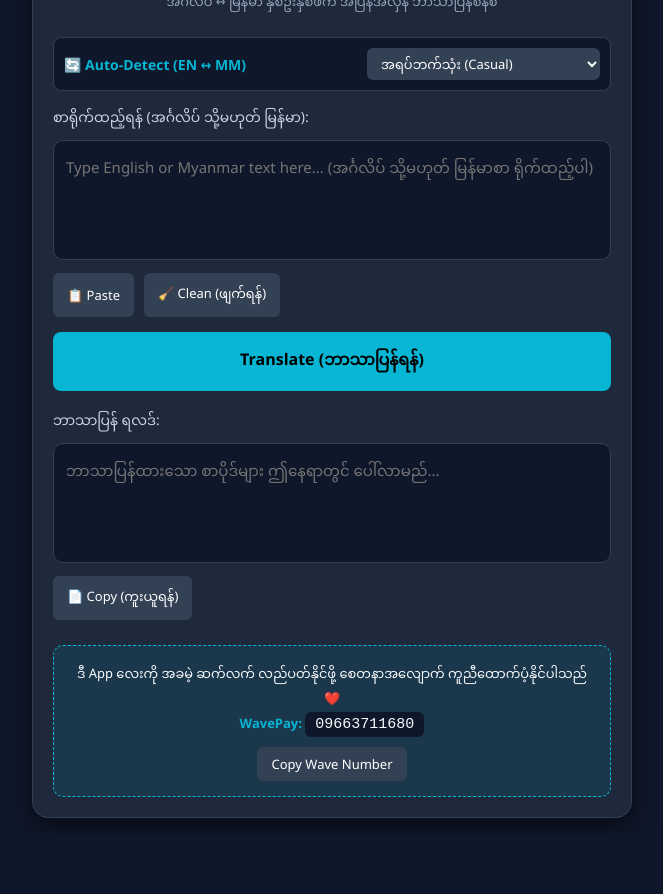
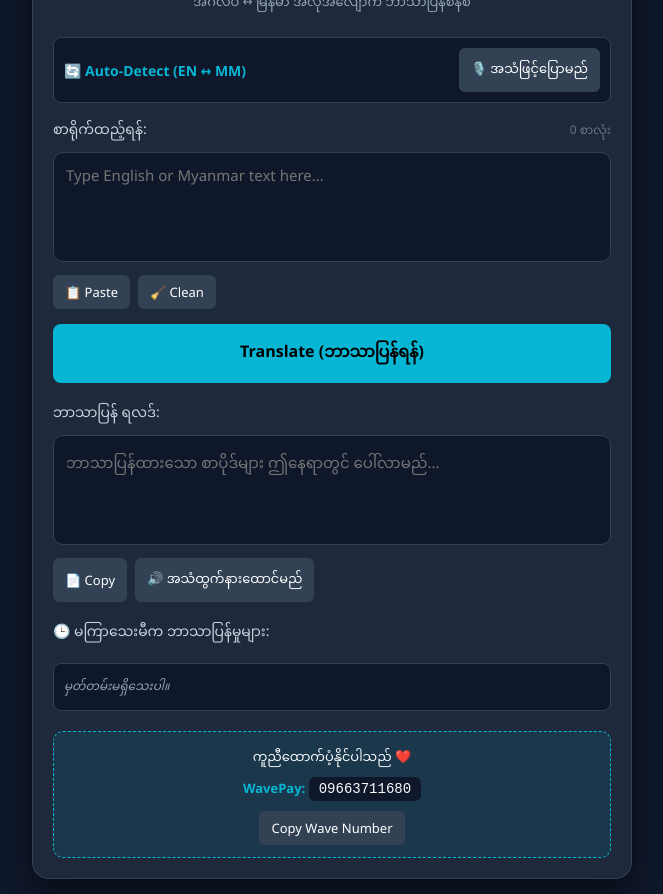
Before and after one commit to rlay2770-beep/myanmar-translator, a plain HTML site: page index.html in a window 1280 px wide. Shown: the part 85-979 px from the top of the page, without its empty margins (308-971 px from the left). Before the commit the page ends 918 px from the top, so only its background shows below. Drawn offline with Linux system fonts and the light colour scheme.

Commit message:
Revise title and enhance translator features
Updated the title and text for the Myanmar Translator application, improved styling, and added functionality for voice input and character count.

```diff
--- a/index.html
+++ b/index.html
@@ -3,250 +3,186 @@
 <head>
     <meta charset="UTF-8">
     <meta name="viewport" content="width=device-width, initial-scale=1.0">
-    <title>Myanmar Translator</title>
+    <title>Myanmar Smart Translator Pro</title>
     <style>
-        * {
-            box-sizing: border-box;
-            margin: 0;
-            padding: 0;
-            font-family: 'Segoe UI', Tahoma, Geneva, Verdana, sans-serif;
-        }
-        body {
-            background-color: #0F172A; /* Deep Charcoal */
-            color: #F8FAFC;
-            display: flex;
-            justify-content: center;
-            align-items: center;
-            min-height: 100vh;
-            padding: 15px;
-        }
-        .container {
-            width: 100%;
-            max-width: 600px;
-            background: #1E293B;
-            padding: 20px;
-            border-radius: 16px;
-            box-shadow: 0 10px 25px rgba(0,0,0,0.5);
-            border: 1px solid #334155;
-        }
-        .header {
-            text-align: center;
-            margin-bottom: 20px;
-        }
-        .header h1 {
-            color: #06B6D4; /* Neon Cyan */
-            font-size: 24px;
-            margin-bottom: 5px;
-        }
-        .header p {
-            color: #94A3B8;
-            font-size: 13px;
-        }
-        .controls {
-            display: flex;
-            justify-content: space-between;
-            align-items: center;
-            margin-bottom: 12px;
-            background: #0F172A;
-            padding: 10px;
-            border-radius: 8px;
-            border: 1px solid #334155;
-        }
-        .lang-indicator {
-            color: #06B6D4;
-            font-weight: bold;
-            font-size: 14px;
-        }
-        .mode-select {
-            background: #334155;
-            color: #FFF;
-            border: none;
-            padding: 6px 10px;
-            border-radius: 6px;
-            outline: none;
-            cursor: pointer;
-            font-size: 13px;
-        }
-        .box-title {
-            font-size: 14px;
-            color: #CBD5E1;
-            margin-bottom: 6px;
-        }
-        textarea {
-            width: 100%;
-            height: 120px;
-            background: #0F172A;
-            border: 1px solid #334155;
-            color: #FFF;
-            padding: 12px;
-            border-radius: 10px;
-            resize: none;
-            font-size: 15px;
-            outline: none;
-        }
-        textarea:focus {
-            border-color: #06B6D4;
-        }
-        .btn-group {
-            display: flex;
-            gap: 10px;
-            margin-top: 8px;
-            margin-bottom: 15px;
-        }
-        .btn {
-            background: #334155;
-            color: #FFF;
-            border: none;
-            padding: 8px 14px;
-            border-radius: 6px;
-            cursor: pointer;
-            font-size: 13px;
-            display: flex;
-            align-items: center;
-            gap: 5px;
-            transition: 0.2s;
-        }
-        .btn:hover {
-            background: #475569;
-        }
-        .btn-translate {
-            background: #06B6D4;
-            color: #000;
-            font-weight: bold;
-            width: 100%;
-            padding: 12px;
-            border-radius: 8px;
-            margin-bottom: 15px;
-            cursor: pointer;
-            border: none;
-            font-size: 16px;
-        }
-        .btn-translate:hover {
-            background: #22D3EE;
-        }
-        .donation-card {
-            margin-top: 25px;
-            background: rgba(6, 182, 212, 0.1);
-            border: 1px dashed #06B6D4;
-            padding: 15px;
-            border-radius: 10px;
-            text-align: center;
-            font-size: 13px;
-        }
-        .donation-card b {
-            color: #06B6D4;
-        }
-        .num-box {
-            display: inline-block;
-            background: #0F172A;
-            padding: 4px 10px;
-            border-radius: 6px;
-            margin: 5px 0;
-            font-family: monospace;
-            font-size: 15px;
-        }
+        * { box-sizing: border-box; margin: 0; padding: 0; font-family: 'Segoe UI', Tahoma, Geneva, Verdana, sans-serif; }
+        body { background-color: #0F172A; color: #F8FAFC; display: flex; justify-content: center; align-items: center; min-height: 100vh; padding: 15px; }
+        .container { width: 100%; max-width: 600px; background: #1E293B; padding: 20px; border-radius: 16px; box-shadow: 0 10px 25px rgba(0,0,0,0.5); border: 1px solid #334155; }
+        .header { text-align: center; margin-bottom: 20px; }
+        .header h1 { color: #06B6D4; font-size: 24px; margin-bottom: 5px; }
+        .header p { color: #94A3B8; font-size: 13px; }
+        .controls { display: flex; justify-content: space-between; align-items: center; margin-bottom: 12px; background: #0F172A; padding: 10px; border-radius: 8px; border: 1px solid #334155; }
+        .lang-indicator { color: #06B6D4; font-weight: bold; font-size: 14px; }
+        .box-header { display: flex; justify-content: space-between; align-items: center; margin-bottom: 6px; }
+        .box-title { font-size: 14px; color: #CBD5E1; }
+        .char-count { font-size: 12px; color: #64748B; }
+        textarea { width: 100%; height: 110px; background: #0F172A; border: 1px solid #334155; color: #FFF; padding: 12px; border-radius: 10px; resize: none; font-size: 15px; outline: none; }
+        textarea:focus { border-color: #06B6D4; }
+        .btn-group { display: flex; gap: 8px; margin-top: 8px; margin-bottom: 15px; flex-wrap: wrap; }
+        .btn { background: #334155; color: #FFF; border: none; padding: 8px 12px; border-radius: 6px; cursor: pointer; font-size: 13px; display: flex; align-items: center; gap: 5px; transition: 0.2s; }
+        .btn:hover { background: #475569; }
+        .btn-translate { background: #06B6D4; color: #000; font-weight: bold; width: 100%; padding: 12px; border-radius: 8px; margin-bottom: 15px; cursor: pointer; border: none; font-size: 16px; }
+        .btn-translate:hover { background: #22D3EE; }
+        .history-box { margin-top: 15px; background: #0F172A; padding: 10px; border-radius: 8px; border: 1px solid #334155; max-height: 120px; overflow-y: auto; font-size: 12px; color: #94A3B8; }
+        .donation-card { margin-top: 20px; background: rgba(6, 182, 212, 0.1); border: 1px dashed #06B6D4; padding: 12px; border-radius: 10px; text-align: center; font-size: 13px; }
+        .donation-card b { color: #06B6D4; }
+        .num-box { display: inline-block; background: #0F172A; padding: 4px 10px; border-radius: 6px; margin: 5px 0; font-family: monospace; font-size: 14px; }
     </style>
 </head>
 <body>
 
 <div class="container">
     <div class="header">
-        <h1>Myanmar Translator</h1>
-        <p>အင်္ဂလိပ် ↔ မြန်မာ နှစ်ဦးနှစ်ဖက် အပြန်အလှန် ဘာသာပြန်စနစ်</p>
+        <h1>Myanmar Smart Translator</h1>
+        <p>အင်္ဂလိပ် ↔ မြန်မာ အလိုအလျောက် ဘာသာပြန်စနစ်</p>
     </div>
 
-    <!-- Direction Indicator & Mode Selector -->
     <div class="controls">
         <span class="lang-indicator">🔄 Auto-Detect (EN ↔ MM)</span>
-        <select id="toneSelect" class="mode-select">
-            <option value="casual">အရပ်ဘက်သုံး (Casual)</option>
-            <option value="formal">ရုံးသုံး / တရားဝင် (Formal)</option>
-            <option value="academic">ကျောင်းသုံး / ပညာရပ် (Academic)</option>
-        </select>
+        <button class="btn" onclick="startVoiceInput()">🎙️ အသံဖြင့်ပြောမည်</button>
     </div>
 
     <!-- Input Box -->
-    <div class="box-title">စာရိုက်ထည့်ရန် (အင်္ဂလိပ် သို့မဟုတ် မြန်မာ):</div>
-    <textarea id="inputText" placeholder="Type English or Myanmar text here... (အင်္ဂလိပ် သို့မဟုတ် မြန်မာစာ ရိုက်ထည့်ပါ)"></textarea>
+    <div class="box-header">
+        <div class="box-title">စာရိုက်ထည့်ရန်:</div>
+        <div class="char-count" id="inputCount">0 စာလုံး</div>
+    </div>
+    <textarea id="inputText" placeholder="Type English or Myanmar text here..." oninput="updateCount()"></textarea>
 
     <div class="btn-group">
         <button class="btn" onclick="pasteText()">📋 Paste</button>
-        <button class="btn" onclick="cleanText()">🧹 Clean (ဖျက်ရန်)</button>
+        <button class="btn" onclick="cleanText()">🧹 Clean</button>
     </div>
 
-    <!-- Translate Button -->
     <button class="btn-translate" onclick="translateText()">Translate (ဘာသာပြန်ရန်)</button>
 
     <!-- Output Box -->
-    <div class="box-title">ဘာသာပြန် ရလဒ်:</div>
+    <div class="box-header">
+        <div class="box-title">ဘာသာပြန် ရလဒ်:</div>
+    </div>
     <textarea id="outputText" readonly placeholder="ဘာသာပြန်ထားသော စာပိုဒ်များ ဤနေရာတွင် ပေါ်လာမည်..."></textarea>
 
     <div class="btn-group">
-        <button class="btn" onclick="copyText()">📄 Copy (ကူးယူရန်)</button>
+        <button class="btn" onclick="copyText()">📄 Copy</button>
+        <button class="btn" onclick="speakOutput()">🔊 အသံထွက်နားထောင်မည်</button>
+    </div>
+
+    <!-- History List -->
+    <div class="box-title" style="margin-top: 10px;">🕒 မကြာသေးမီက ဘာသာပြန်မှုများ:</div>
+    <div class="history-box" id="historyList">
+        <i>မှတ်တမ်းမရှိသေးပါ။</i>
     </div>
 
     <!-- Support / Donation Card -->
     <div class="donation-card">
-        ဒီ App လေးကို အခမဲ့ ဆက်လက် လည်ပတ်နိုင်ဖို့ စေတနာအလျောက် ကူညီထောက်ပံ့နိုင်ပါသည် ❤️<br>
-        <b>WavePay:</b> <span class="num-box" id="waveNum">09663711680</span><br>
+        ကူညီထောက်ပံ့နိုင်ပါသည် ❤️<br>
+        <b>WavePay:</b> <span class="num-box" id="waveNum">09663711680</span>
         <button class="btn" style="margin: 5px auto 0 auto;" onclick="copyWave()">Copy Wave Number</button>
     </div>
 </div>
 
 <script>
-    // Paste Function
+    function updateCount() {
+        const text = document.getElementById('inputText').value;
+        document.getElementById('inputCount').innerText = text.length + ' စာလုံး';
+    }
+
     async function pasteText() {
         try {
             const text = await navigator.clipboard.readText();
             document.getElementById('inputText').value = text;
+            updateCount();
         } catch (err) {
-            alert('Paste လုပ်ရန် ခွင့်ပြုချက်မရရှိပါ။ စာကို တိုက်ရိုက် Paste ထည့်ပေးပါ။');
+            alert('Paste လုပ်ရန် ခွင့်ပြုချက်မရရှိပါ။');
         }
     }
 
-    // Clean Function
     function cleanText() {
         document.getElementById('inputText').value = '';
         document.getElementById('outputText').value = '';
+        updateCount();
     }
 
-    // Copy Function
     function copyText() {
         const output = document.getElementById('outputText');
         if(!output.value) return;
         output.select();
         document.execCommand('copy');
-        alert('ဘာသာပြန်ထားသော စာပိုဒ်ကို Copy ကူးပြီးပါပြီ!');
+        alert('Copy ကူးပြီးပါပြီ!');
     }
 
-    // Copy Wave Number Function
     function copyWave() {
-        const num = document.getElementById('waveNum').innerText;
-        navigator.clipboard.writeText(num);
+        navigator.clipboard.writeText('09663711680');
         alert('WavePay ဖုန်းနံပါတ် 09663711680 ကို Copy ကူးပြီးပါပြီ!');
     }
 
-    // Smart Bi-directional Translation Logic (English <-> Myanmar)
+    // Voice Speech to Text (အသံဖြင့် စာရိုက်ခြင်း)
+    function startVoiceInput() {
+        if (!('webkitSpeechRecognition' in window) && !('SpeechRecognition' in window)) {
+            alert('သင့် Browser တွင် Voice Input စနစ် မပံ့ပိုးပါ။ Google Chrome ကို သုံးပေးပါ။');
+            return;
+        }
+        const SpeechRecognition = window.SpeechRecognition || window.webkitSpeechRecognition;
+        const recognition = new SpeechRecognition();
+        recognition.lang = 'en-US'; // အဓိက English အတွက်ထားရှိခြင်း
+
+        recognition.onstart = function() {
+            document.getElementById('inputText').placeholder = 'စကားပြောပါ... နားထောင်နေသည်...';
+        };
+
+        recognition.onresult = function(event) {
+            const transcript = event.results[0][0].transcript;
+            document.getElementById('inputText').value = transcript;
+            updateCount();
+        };
+
+        recognition.start();
+    }
+
+    // Text to Speech (အသံထွက်ဖတ်ပြခြင်း)
+    function speakOutput() {
+        const text = document.getElementById('outputText').value;
+        if (!text) return;
+        const utterance = new SpeechSynthesisUtterance(text);
+        window.speechSynthesis.speak(utterance);
+    }
+
+    // History ကို LocalStorage တွင် သိမ်းခြင်း
+    function saveToHistory(input, output) {
+        let history = JSON.parse(localStorage.getItem('trans_history') || '[]');
+        history.unshift({ input, output });
+        if (history.length > 5) history.pop(); // နောက်ဆုံး ၅ ခုပဲသိမ်းမည်
+        localStorage.setItem('trans_history', JSON.stringify(history));
+        renderHistory();
+    }
+
+    function renderHistory() {
+        let history = JSON.parse(localStorage.getItem('trans_history') || '[]');
+        const box = document.getElementById('historyList');
+        if (history.length === 0) {
+            box.innerHTML = '<i>မှတ်တမ်းမရှိသေးပါ။</i>';
+            return;
+        }
+        box.innerHTML = history.map(item => `<div>• <b>${item.input}</b> ➔ ${item.output}</div>`).join('');
+    }
+
+    // Translate Core Function
     async function translateText() {
         const text = document.getElementById('inputText').value.trim();
         const outputBox = document.getElementById('outputText');
 
         if (!text) {
-            alert('ကျေးဇူးပြု၍ စာရိုက်ထည့်ပါ သို့မဟုတ် Paste လုပ်ပါ။');
+            alert('ကျေးဇူးပြု၍ စာရိုက်ထည့်ပါ။');
             return;
         }
 
-        outputBox.value = 'ဘာသာပြန်နေပါသည်... ခဏစောင့်ပါ...';
+        outputBox.value = 'ဘာသာပြန်နေပါသည်...';
 
-        // Detect if input contains Myanmar Unicode characters
         const isMyanmar = /[\u1000-\u109F]/.test(text);
-
-        // If Myanmar, translate to English ('en'). If English, translate to Myanmar ('my').
         const sourceLang = isMyanmar ? 'my' : 'en';
         const targetLang = isMyanmar ? 'en' : 'my';
 
         try {
-            // Free Dual-direction Translation Engine ($0 Cost)
             const res = await fetch(`https://translate.googleapis.com/translate_a/single?client=gtx&sl=${sourceLang}&tl=${targetLang}&dt=t&q=${encodeURIComponent(text)}`);
             const data = await res.json();
 
@@ -258,10 +194,14 @@
             }
 
             outputBox.value = translatedText;
+            saveToHistory(text, translatedText);
         } catch (error) {
-            outputBox.value = 'ဘာသာပြန်ရာတွင် အမှားအယွင်းရှိနေပါသည်။ အင်တာနက်ချိတ်ဆက်မှုကို စစ်ဆေးပါ။';
+            outputBox.value = 'ဘာသာပြန်ရာတွင် အမှားအယွင်းရှိနေပါသည်။ အင်တာနက်စစ်ပါ။';
         }
     }
+
+    // Page Load ဖြစ်ချိန် History ရေတွက်မည်
+    renderHistory();
 </script>
 
 </body>
```
